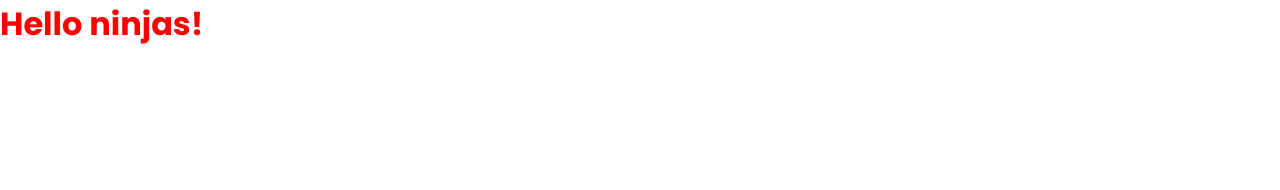
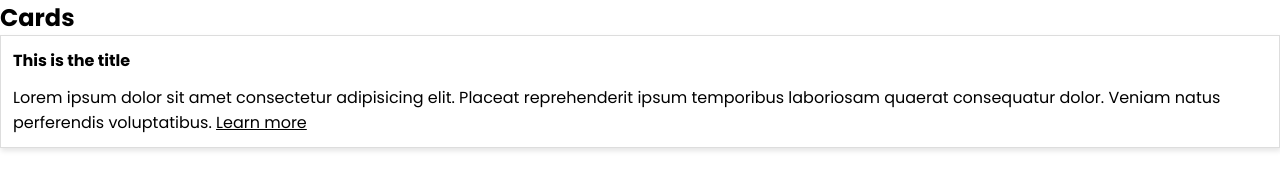
Before and after one commit to VisheshSingh/complete-sass, a website: page index.html in a window 1280 px wide. Drawn offline with Linux system fonts and the light colour scheme.

Commit message:
nested classes

```diff
--- a/index.html
+++ b/index.html
@@ -8,6 +8,24 @@
     <title>Complete Sass 🕶</title>
   </head>
   <body>
-    <h1><a href="#">Hello ninjas!</a></h1>
+    <!-- colors -->
+
+    <!-- font-sizes -->
+
+    <!-- buttons -->
+
+    <!-- cards -->
+    <h2>Cards</h2>
+    <div class="card">
+      <div class="card-title">This is the title</div>
+      <div class="card-body">
+        Lorem ipsum dolor sit amet consectetur adipisicing elit. Placeat
+        reprehenderit ipsum temporibus laboriosam quaerat consequatur dolor.
+        Veniam natus perferendis voluptatibus. <a href="#">Learn more</a>
+      </div>
+    </div>
+    <!-- grid system -->
+
+    <!-- utitlities -->
   </body>
 </html>
--- a/shinobi/_variables.scss
+++ b/shinobi/_variables.scss
@@ -11,3 +11,9 @@ $base-margin: 0.75rem;
 // border
 $base-border-thickness: 1px;
 $base-border-radius: 20px;
+
+// box shadow
+$base-box-shadow: 1px 3px 5px rgba(0, 0, 0, 0.1);
+
+// font-sizes
+$base-font-size: 1rem;
--- /dev/null
+++ b/shinobi/components/_card.scss
@@ -0,0 +1,20 @@
+.card {
+  display: block;
+  padding: $base-padding;
+  box-shadow: $base-box-shadow;
+  border: $base-border-thickness solid #ddd;
+
+  .card-title {
+    font-size: $base-font-size;
+    padding-bottom: $base-padding;
+    font-weight: bold;
+  }
+
+  .card-body {
+    font-size: $base-font-size;
+
+    a {
+      text-decoration: underline;
+    }
+  }
+}
--- a/shinobi/index.scss
+++ b/shinobi/index.scss
@@ -6,6 +6,5 @@
 
 // colors
 
-// components (button, nav)
-
-// utilities (pading, margin, borders)
+// components (button, nav, card)
+@import 'components/card'; // utilities (pading, margin, borders)
```
Also changed, not shown: css/index.css.
